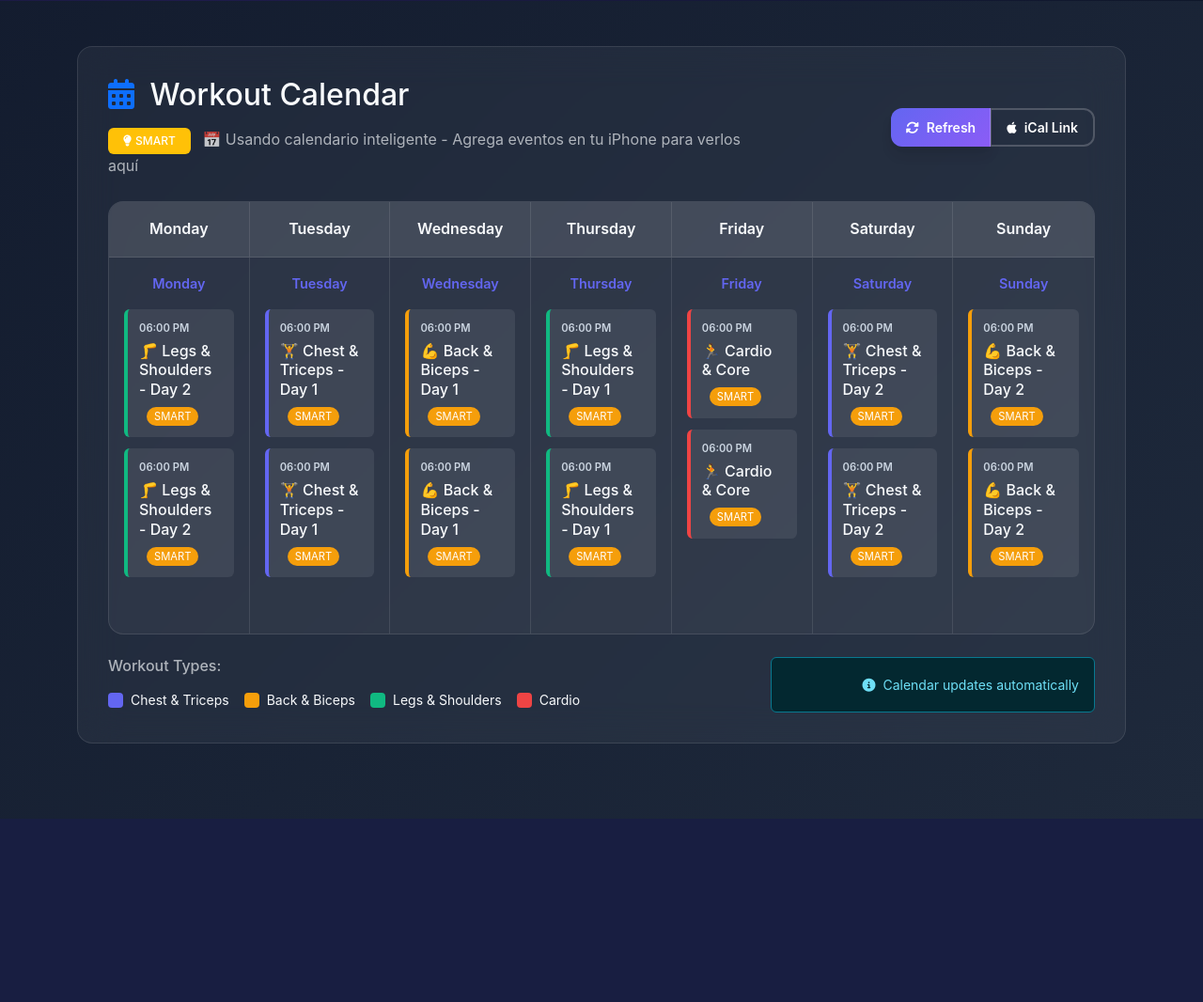
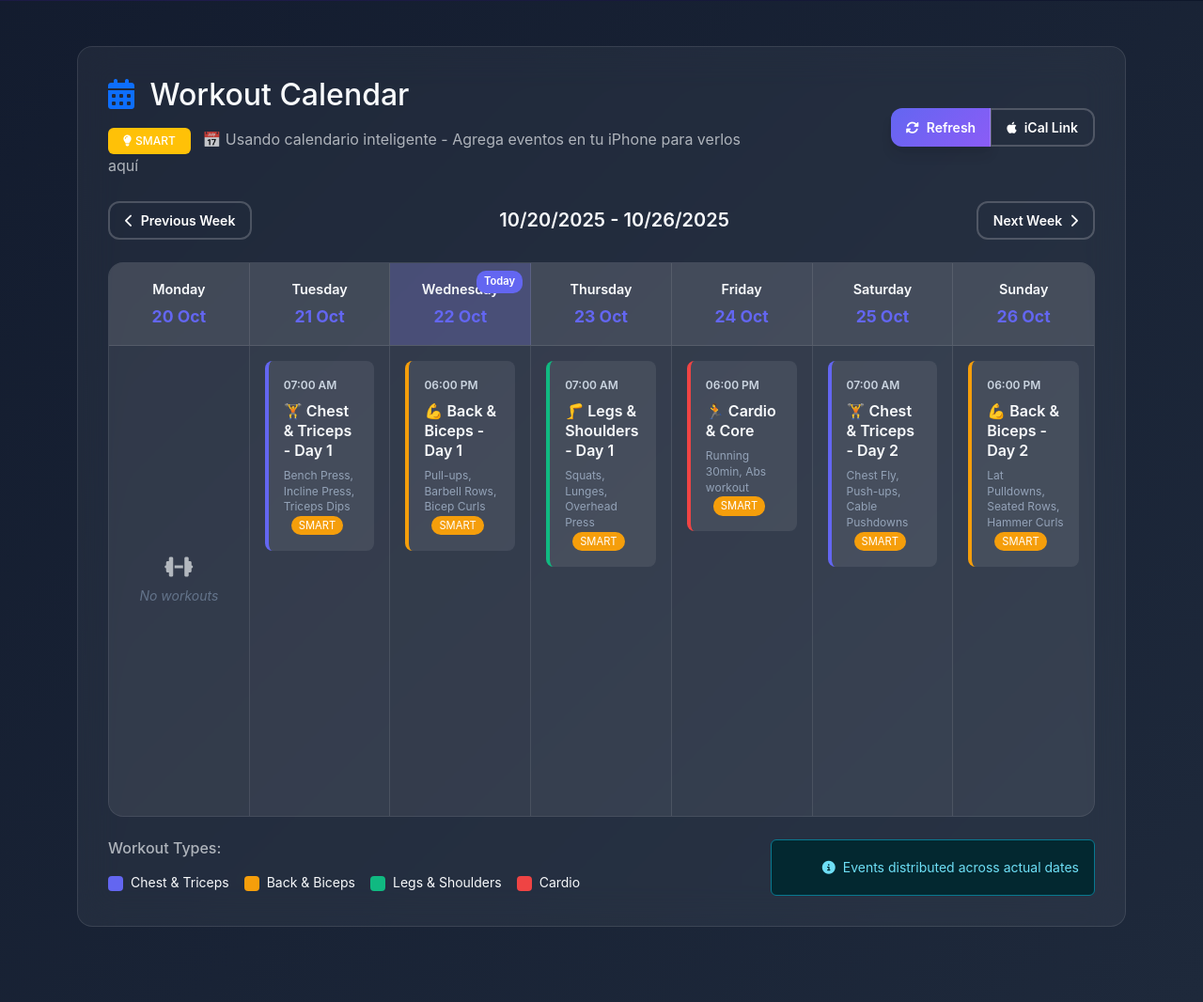
Before and after one commit to Jonatan0234/my-workout-planner, a Flask app: page / in a window 1280 px wide. Shown: the part 879-1945 px from the top of the page at 94% size. Before the commit the page ends 1750 px from the top, so only its background shows below. Run offline with Flask 3, Linux system fonts and the light colour scheme; data that the repository does not hold is empty.

Commit message:
Actualización completa del proyecto

```diff
--- a/app.py
+++ b/app.py
@@ -419,12 +419,14 @@
     except:
         return datetime.now()
 
+# ... (el resto del código permanece igual)
+
 def create_smart_calendar_events():
-    """Crear eventos de calendario inteligentes basados en tu rutina"""
+    """Crear eventos de calendario inteligentes distribuidos correctamente"""
     today = datetime.now()
     events = []
 
-    # Tu rutina de entrenamiento semanal
+    # Definir la rutina semanal empezando desde hoy
     workout_routine = [
         ("🏋️ Chest & Triceps - Day 1", 0, "#6366f1", "Bench Press, Incline Press, Triceps Dips"),
         ("💪 Back & Biceps - Day 1", 1, "#f59e0b", "Pull-ups, Barbell Rows, Bicep Curls"),
@@ -436,73 +438,73 @@
         ("🧘 Rest & Recovery", 7, "#64748b", "Active recovery, Stretching")
     ]
 
-    for i in range(14):  # Próximos 14 días
-        for title, day_offset, color, description in workout_routine:
-            if i % 7 == day_offset:
-                event_date = today + timedelta(days=i)
-                start_time = event_date.replace(hour=18, minute=0, second=0)
-                end_time = start_time + timedelta(hours=1)
+    # Crear eventos para las próximas 2 semanas
+    for week in range(2):  # 2 semanas
+        for day_offset, (title, _, color, description) in enumerate(workout_routine):
+            # Calcular la fecha correcta
+            event_date = today + timedelta(days=(week * 7) + day_offset)
 
-                events.append({
-                    'title': title,
-                    'start': start_time.isoformat(),
-                    'end': end_time.isoformat(),
-                    'color': color,
-                    'allDay': False,
-                    'description': description,
-                    'isReal': False,
-                    'isSmart': True
-                })
+            # Asignar horarios realistas (mañana o tarde)
+            if day_offset % 2 == 0:
+                start_time = event_date.replace(hour=7, minute=0, second=0)  # Mañana
+            else:
+                start_time = event_date.replace(hour=18, minute=0, second=0)  # Tarde
 
-    return events[:20]  # Limitar a 20 eventos
+            end_time = start_time + timedelta(hours=1)
+
+            events.append({
+                'title': title,
+                'start': start_time.isoformat(),
+                'end': end_time.isoformat(),
+                'color': color,
+                'allDay': False,
+                'description': description,
+                'isReal': False,
+                'isSmart': True,
+                'date': event_date.strftime("%Y-%m-%d"),
+                'day_name': event_date.strftime("%A"),
+                'day_number': event_date.day,
+                'month_name': event_date.strftime("%B")
+            })
+
+    return events
 
 def create_fallback_events():
-    """Eventos de respaldo"""
+    """Eventos de respaldo con distribución correcta"""
     today = datetime.now()
     events = []
 
-    basic_workouts = [
-        ("Morning Workout", 0, "#6366f1"),
-        ("Evening Training", 1, "#f59e0b"),
-        ("Cardio Session", 2, "#10b981"),
-        ("Strength Training", 3, "#8b5cf6"),
-        ("Rest Day", 6, "#64748b")
-    ]
+    # Crear eventos para cada día de la próxima semana
+    for i in range(7):
+        event_date = today + timedelta(days=i)
+        day_name = event_date.strftime("%A")
 
-    for title, day_offset, color in basic_workouts:
-        event_date = today + timedelta(days=day_offset)
+        # Asignar workouts diferentes para cada día
+        workouts = {
+            0: ("Morning Strength Training", "#6366f1"),
+            1: ("Cardio & Conditioning", "#ef4444"),
+            2: ("Upper Body Workout", "#f59e0b"),
+            3: ("Lower Body Power", "#10b981"),
+            4: ("Full Body Circuit", "#8b5cf6"),
+            5: ("Active Recovery", "#64748b"),
+            6: ("Rest Day", "#94a3b8")
+        }
+
+        title, color = workouts[i]
         start_time = event_date.replace(hour=9, minute=0, second=0)
+        end_time = start_time + timedelta(hours=1)
 
         events.append({
-            'title': title,
+            'title': f"{title} - {day_name}",
             'start': start_time.isoformat(),
-            'end': (start_time + timedelta(hours=1)).isoformat(),
+            'end': end_time.isoformat(),
             'color': color,
             'allDay': False,
-            'isReal': False
+            'isReal': False,
+            'date': event_date.strftime("%Y-%m-%d"),
+            'day_name': day_name,
+            'day_number': event_date.day,
+            'month_name': event_date.strftime("%B")
         })
 
     return events
-
-def get_event_color(event_title):
-    """Asignar colores a eventos"""
-    title_lower = event_title.lower()
-
-    if any(word in title_lower for word in ['chest', 'bench', 'press']):
-        return "#6366f1"
-    elif any(word in title_lower for word in ['back', 'pull', 'row']):
-        return "#f59e0b"
-    elif any(word in title_lower for word in ['legs', 'squat', 'deadlift']):
-        return "#10b981"
-    elif any(word in title_lower for word in ['cardio', 'run', 'bike']):
-        return "#ef4444"
-    elif any(word in title_lower for word in ['rest', 'recovery']):
-        return "#64748b"
-    else:
-        return "#8b5cf6"
-
-# ==============================
-# 🚀 RUN APP
-# ==============================
-if __name__ == '__main__':
-    app.run(debug=True)
--- a/static/css/style.css
+++ b/static/css/style.css
@@ -815,68 +815,105 @@
     font-weight: 600;
     color: var(--light);
     border-right: 1px solid rgba(255, 255, 255, 0.1);
+    position: relative;
+}
+
+.calendar-day-header.today {
+    background: rgba(99, 102, 241, 0.2);
 }
 
 .calendar-day-header:last-child {
     border-right: none;
 }
 
+.day-name {
+    font-size: 0.9rem;
+    margin-bottom: 0.25rem;
+}
+
+.day-date {
+    font-size: 1.1rem;
+    font-weight: 700;
+    color: var(--primary);
+}
+
+.today-badge {
+    position: absolute;
+    top: 0.5rem;
+    right: 0.5rem;
+    background: var(--primary);
+    color: white;
+    padding: 0.2rem 0.5rem;
+    border-radius: 10px;
+    font-size: 0.7rem;
+    font-weight: 600;
+}
+
 .calendar-week-days {
     display: grid;
     grid-template-columns: repeat(7, 1fr);
-    min-height: 400px;
+    min-height: 500px;
 }
 
 .calendar-day-column {
     border-right: 1px solid rgba(255, 255, 255, 0.1);
     padding: 1rem;
-    min-height: 400px;
+    min-height: 500px;
+    background: rgba(255, 255, 255, 0.02);
+}
+
+.calendar-day-column:nth-child(even) {
+    background: rgba(255, 255, 255, 0.03);
 }
 
 .calendar-day-column:last-child {
     border-right: none;
 }
 
-.calendar-day-title {
-    font-weight: 600;
-    margin-bottom: 1rem;
-    text-align: center;
-    color: var(--primary);
-    font-size: 0.9rem;
-}
-
 .calendar-day-events {
     display: flex;
     flex-direction: column;
     gap: 0.75rem;
+    height: 100%;
 }
 
 .calendar-event-item {
     background: rgba(255, 255, 255, 0.08);
     border-left: 4px solid;
-    border-radius: 6px;
-    padding: 0.75rem;
-    font-size: 0.8rem;
+    border-radius: 8px;
+    padding: 1rem;
+    font-size: 0.85rem;
     transition: all 0.3s ease;
     position: relative;
 }
 
 .calendar-event-item:hover {
     background: rgba(255, 255, 255, 0.12);
-    transform: translateX(2px);
+    transform: translateY(-2px);
+    box-shadow: 0 4px 12px rgba(0, 0, 0, 0.2);
 }
 
 .event-time {
-    font-size: 0.7rem;
+    font-size: 0.75rem;
     color: #cbd5e1;
-    margin-bottom: 0.25rem;
+    margin-bottom: 0.5rem;
     font-weight: 600;
+    display: flex;
+    align-items: center;
+    gap: 0.5rem;
 }
 
 .event-title {
-    font-weight: 500;
+    font-weight: 600;
     color: var(--light);
     line-height: 1.3;
+    margin-bottom: 0.5rem;
+}
+
+.event-description {
+    font-size: 0.75rem;
+    color: #94a3b8;
+    line-height: 1.4;
 }
 
 .no-events {
@@ -885,6 +922,16 @@
     font-style: italic;
     font-size: 0.875rem;
     padding: 2rem 1rem;
+    display: flex;
+    flex-direction: column;
+    align-items: center;
+    justify-content: center;
+    height: 100%;
+}
+
+.no-events i {
+    font-size: 1.5rem;
+    margin-bottom: 0.5rem;
 }
 
 /* Responsive calendar */
@@ -909,8 +956,44 @@
         border-bottom: none;
     }
 
-    .calendar-day-title {
-        text-align: left;
-        margin-bottom: 0.5rem;
+    .mobile-day-header {
+        display: flex;
+        justify-content: space-between;
+        align-items: center;
+        margin-bottom: 1rem;
+        padding-bottom: 0.5rem;
+        border-bottom: 1px solid rgba(255, 255, 255, 0.1);
+    }
+
+    .mobile-day-name {
+        font-weight: 600;
+        color: var(--primary);
+    }
+
+    .mobile-day-date {
+        color: #cbd5e1;
+        font-size: 0.9rem;
     }
 }
+
+/* Week navigation */
+#weekRange {
+    font-weight: 600;
+    color: var(--light);
+}
+
+/* Animation for calendar */
+@keyframes fadeInUp {
+    from {
+        opacity: 0;
+        transform: translateY(20px);
+    }
+    to {
+        opacity: 1;
+        transform: translateY(0);
+    }
+}
+
+.calendar-week-view {
+    animation: fadeInUp 0.5s ease-out;
+}
--- a/templates/home.html
+++ b/templates/home.html
@@ -87,6 +87,21 @@
                             </div>
                         </div>
 
+                        <!-- Week Navigation -->
+                        <div class="row mb-4">
+                            <div class="col-12">
+                                <div class="d-flex justify-content-between align-items-center">
+                                    <button class="btn btn-outline-light btn-sm" onclick="changeWeek(-1)">
+                                        <i class="fas fa-chevron-left me-2"></i>Previous Week
+                                    </button>
+                                    <h5 class="mb-0" id="weekRange">This Week</h5>
+                                    <button class="btn btn-outline-light btn-sm" onclick="changeWeek(1)">
+                                        Next Week<i class="fas fa-chevron-right ms-2"></i>
+                                    </button>
+                                </div>
+                            </div>
+                        </div>
+
                         <!-- Calendar View -->
                         <div id="calendarView">
                             <div class="text-center py-5">
@@ -124,7 +139,7 @@
                                 <div class="alert alert-info mb-0">
                                     <small>
                                         <i class="fas fa-info-circle me-1"></i>
-                                        Calendar updates automatically
+                                        Events distributed across actual dates
                                     </small>
                                 </div>
                             </div>
@@ -138,6 +153,8 @@
     <!-- Bootstrap & Scripts -->
     <script src="https://cdn.jsdelivr.net/npm/bootstrap@5.3.2/dist/js/bootstrap.bundle.min.js"></script>
     <script>
+        let currentWeekOffset = 0;
+
         // Cargar calendario al iniciar
         document.addEventListener('DOMContentLoaded', function() {
             loadCalendar();
@@ -186,7 +203,7 @@
                     <div class="text-center py-5">
                         <i class="fas fa-calendar-plus display-1 text-muted mb-4"></i>
                         <h3 class="text-muted">No Workouts Scheduled</h3>
-                        <p class="text-muted">Add workout events to your iPhone calendar to see them here.</p>
+                        <p class="text-muted">Add workout events to see them here.</p>
                         <button class="btn btn-primary mt-3" onclick="loadCalendar()">
                             <i class="fas fa-redo me-2"></i>Try Again
                         </button>
@@ -195,41 +212,43 @@
                 return;
             }
 
+            // Calcular el rango de la semana actual
+            const weekStart = getWeekStartDate(currentWeekOffset);
+            const weekDays = getWeekDays(weekStart);
+
+            updateWeekRangeDisplay(weekStart);
+
             let calendarHTML = `
                 <div class="calendar-week-view">
                     <div class="calendar-week-header">
-                        <div class="calendar-day-header">Monday</div>
-                        <div class="calendar-day-header">Tuesday</div>
-                        <div class="calendar-day-header">Wednesday</div>
-                        <div class="calendar-day-header">Thursday</div>
-                        <div class="calendar-day-header">Friday</div>
-                        <div class="calendar-day-header">Saturday</div>
-                        <div class="calendar-day-header">Sunday</div>
+            `;
+
+            // Crear encabezados de días con fechas reales
+            weekDays.forEach(day => {
+                const isToday = isSameDay(day.date, new Date());
+                calendarHTML += `
+                    <div class="calendar-day-header ${isToday ? 'today' : ''}">
+                        <div class="day-name">${day.name}</div>
+                        <div class="day-date">${day.date.getDate()} ${day.date.toLocaleDateString('en', {month: 'short'})}</div>
+                        ${isToday ? '<div class="today-badge">Today</div>' : ''}
+                    </div>
+                `;
+            });
+
+            calendarHTML += `
                     </div>
                     <div class="calendar-week-days">
             `;
 
-            // Agrupar eventos por día de la semana
-            const eventsByDay = [[], [], [], [], [], [], []];
-
-            events.forEach(event => {
-                const eventDate = new Date(event.start);
-                const dayOfWeek = eventDate.getDay(); // 0=Sunday, 1=Monday, etc.
-                // Convertir a nuestro array (0=Monday)
-                const arrayIndex = (dayOfWeek + 6) % 7;
-                if (arrayIndex >= 0 && arrayIndex < 7) {
-                    eventsByDay[arrayIndex].push(event);
-                }
-            });
-
-            // Renderizar cada día
-            for (let i = 0; i < 7; i++) {
-                const dayEvents = eventsByDay[i];
-                const dayNames = ['Monday', 'Tuesday', 'Wednesday', 'Thursday', 'Friday', 'Saturday', 'Sunday'];
+            // Crear columnas para cada día con eventos correspondientes
+            weekDays.forEach(day => {
+                const dayEvents = events.filter(event => {
+                    const eventDate = new Date(event.start);
+                    return isSameDay(eventDate, day.date);
+                });
 
                 calendarHTML += `
                     <div class="calendar-day-column">
-                        <div class="calendar-day-title">${dayNames[i]}</div>
                         <div class="calendar-day-events">
                 `;
 
@@ -240,23 +259,75 @@
                             <div class="calendar-event-item" style="border-left-color: ${event.color}">
                                 <div class="event-time">${eventTime}</div>
                                 <div class="event-title">${event.title}</div>
+                                ${event.description ? `<div class="event-description">${event.description}</div>` : ''}
                                 ${event.isReal ? '<span class="event-badge real">REAL</span>' : ''}
                                 ${event.isSmart ? '<span class="event-badge smart">SMART</span>' : ''}
                             </div>
                         `;
                     });
                 } else {
-                    calendarHTML += `<div class="no-events">No workouts</div>`;
+                    calendarHTML += `
+                        <div class="no-events">
+                            <i class="fas fa-dumbbell text-muted mb-2"></i>
+                            <div>No workouts</div>
+                        </div>
+                    `;
                 }
 
                 calendarHTML += `
                         </div>
                     </div>
                 `;
-            }
+            });
 
             calendarHTML += `</div></div>`;
             calendarEl.innerHTML = calendarHTML;
+        }
+
+        function getWeekStartDate(weekOffset = 0) {
+            const today = new Date();
+            const dayOfWeek = today.getDay(); // 0 = Sunday, 1 = Monday, etc.
+            // Calcular el lunes de esta semana
+            const monday = new Date(today);
+            const diff = dayOfWeek === 0 ? -6 : 1 - dayOfWeek; // Ajustar para que la semana empiece en lunes
+            monday.setDate(today.getDate() + diff + (weekOffset * 7));
+            monday.setHours(0, 0, 0, 0);
+            return monday;
+        }
+
+        function getWeekDays(startDate) {
+            const days = [];
+            for (let i = 0; i < 7; i++) {
+                const date = new Date(startDate);
+                date.setDate(startDate.getDate() + i);
+                days.push({
+                    date: date,
+                    name: date.toLocaleDateString('en', { weekday: 'long' }),
+                    shortName: date.toLocaleDateString('en', { weekday: 'short' })
+                });
+            }
+            return days;
+        }
+
+        function isSameDay(date1, date2) {
+            return date1.getDate() === date2.getDate() &&
+                   date1.getMonth() === date2.getMonth() &&
+                   date1.getFullYear() === date2.getFullYear();
+        }
+
+        function updateWeekRangeDisplay(startDate) {
+            const endDate = new Date(startDate);
+            endDate.setDate(startDate.getDate() + 6);
+
+            const startStr = startDate.toLocaleDateString();
+            const endStr = endDate.toLocaleDateString();
+
+            document.getElementById('weekRange').textContent = `${startStr} - ${endStr}`;
+        }
+
+        function changeWeek(direction) {
+            currentWeekOffset += direction;
+            loadCalendar();
         }
 
         function updateStatus(data) {
```
